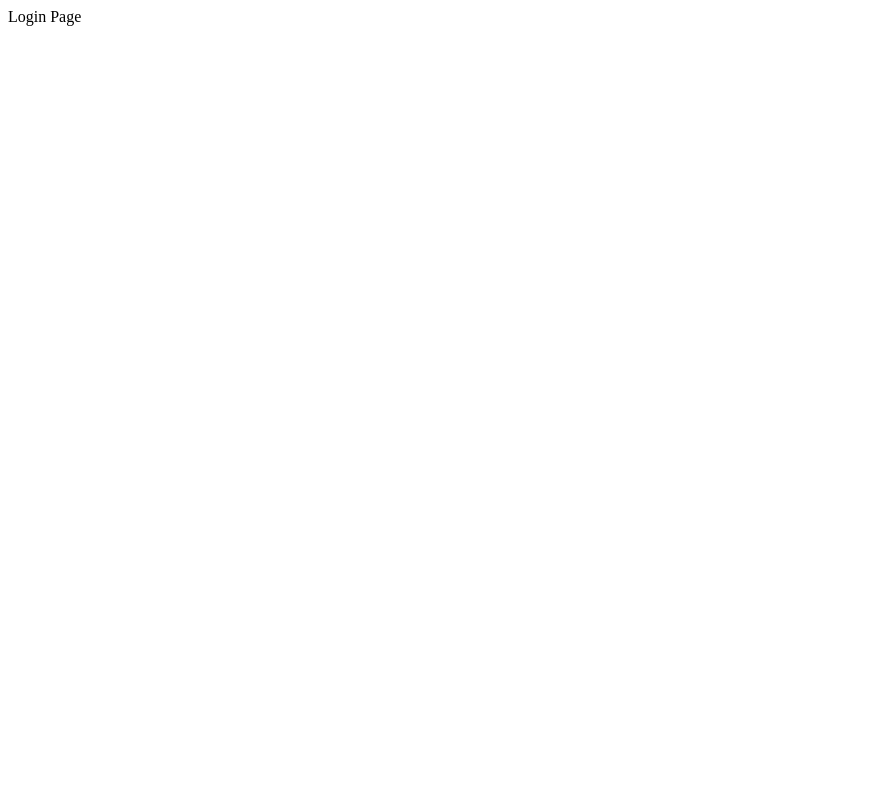
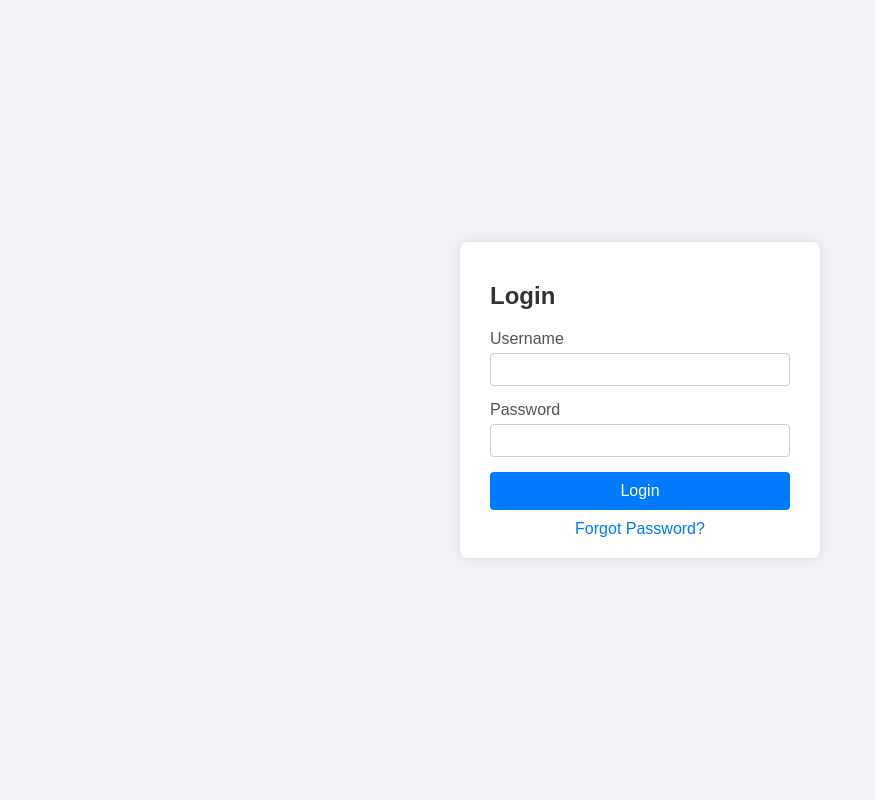
Before and after one commit to lakshya161019/ArtisticGallery, a Flask app: page / in a window 1280 px wide. Before the commit the part shown is almost empty. Shown: the whole page, without its empty margins (0-875 px from the left). Run offline with Flask 3, Linux system fonts and the light colour scheme.

Commit message:
login and forgot password pages

```diff
--- a/templates/login.html
+++ b/templates/login.html
@@ -2,9 +2,27 @@
 <html lang="en">
 <head>
     <meta charset="UTF-8">
-    <title>Login</title>
+    <meta name="viewport" content="width=device-width, initial-scale=1.0">
+    <title>Login Page</title>
+    <link rel="stylesheet" href="login_style.css">
 </head>
 <body>
-Login Page
+    <div class="login-container">
+        <h2>Login</h2>
+        <form action="/login" method="post" novalidate>
+            <div class="input-group">
+                <label for="username">Username</label>
+                <input type="text" id="username" name="username" required minlength="3" maxlength="20">
+            </div>
+            <div class="input-group">
+                <label for="password">Password</label>
+                <input type="password" id="password" name="password" required minlength="6" maxlength="20">
+            </div>
+            <button type="submit">Login</button>
+            <div class="forgot-password">
+                <a href="/forgot-password">Forgot Password?</a>
+            </div>
+        </form>
+    </div>
 </body>
 </html>
--- /dev/null
+++ b/templates/login_style.css
@@ -0,0 +1,69 @@
+body {
+    font-family: Arial, sans-serif;
+    background-color: #f0f2f5;
+    display: flex;
+    justify-content: center;
+    align-items: center;
+    height: 100vh;
+    margin: 0;
+}
+
+.login-container {
+    background-color: white;
+    padding: 20px 30px;
+    border-radius: 8px;
+    box-shadow: 0 0 10px rgba(0, 0, 0, 0.1);
+    width: 300px;
+}
+
+.login-container h2 {
+    margin-bottom: 20px;
+    color: #333;
+}
+
+.input-group {
+    margin-bottom: 15px;
+}
+
+.input-group label {
+    display: block;
+    margin-bottom: 5px;
+    color: #555;
+}
+
+.input-group input {
+    width: 100%;
+    padding: 8px;
+    box-sizing: border-box;
+    border: 1px solid #ccc;
+    border-radius: 4px;
+}
+
+button {
+    width: 100%;
+    padding: 10px;
+    background-color: #007bff;
+    border: none;
+    border-radius: 4px;
+    color: white;
+    font-size: 16px;
+    cursor: pointer;
+}
+
+button:hover {
+    background-color: #0056b3;
+}
+
+.forgot-password {
+    margin-top: 10px;
+    text-align: center;
+}
+
+.forgot-password a {
+    color: #007bff;
+    text-decoration: none;
+}
+
+.forgot-password a:hover {
+    text-decoration: underline;
+}
```
Also changed, not shown: templates/forgotPassword_style.css (added, +62 -0 lines), templates/forgot_password.html (added, +22 -0 lines).
